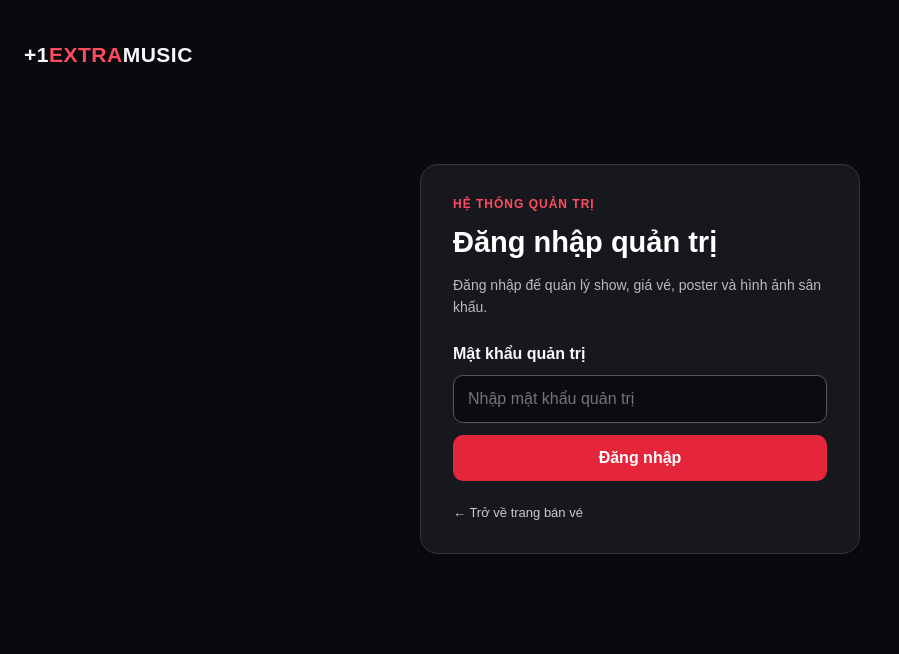
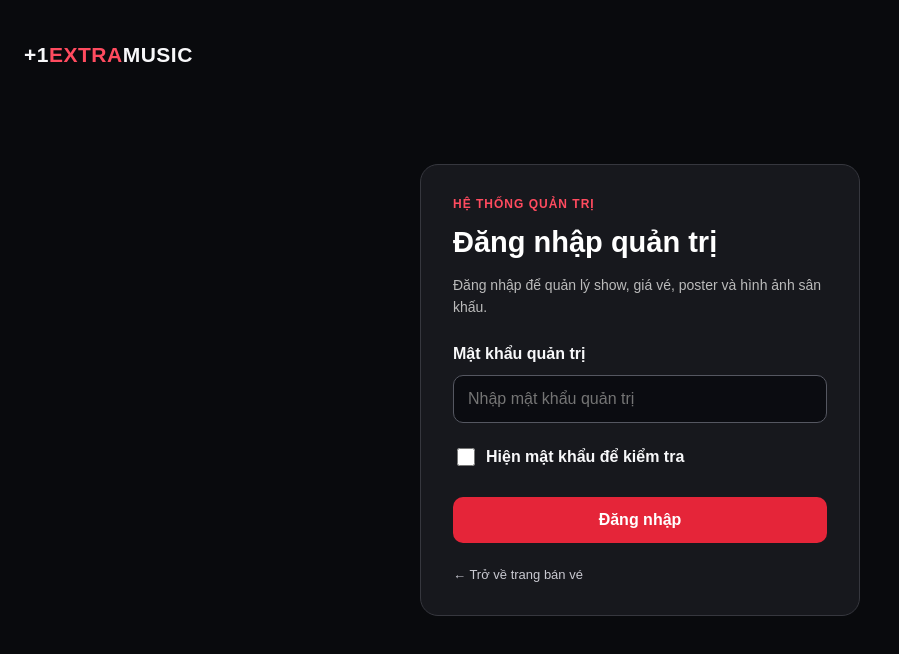
Before and after one commit to bm10dojerry-bot/extra-music-ticket, a Next.js app: page /admin in a window 1280 px wide. Shown: the top 654 px of the page, without its empty margins (0-899 px from the left). Built offline with nearby package versions, Linux system fonts and the light colour scheme; no server answers.

Commit message:
Add show/hide password toggle to login form

```diff
--- a/app/admin/login-form.tsx
+++ b/app/admin/login-form.tsx
@@ -1,6 +1,6 @@
 "use client";
 import {useState} from "react";
-export default function AdminLogin(){const [password,setPassword]=useState("");const [error,setError]=useState("");const [busy,setBusy]=useState(false);
+export default function AdminLogin(){const [password,setPassword]=useState("");const [showPassword,setShowPassword]=useState(false);const [error,setError]=useState("");const [busy,setBusy]=useState(false);
  async function login(e:React.FormEvent){e.preventDefault();setBusy(true);setError("");try{const r=await fetch("/api/admin/login",{method:"POST",headers:{"Content-Type":"application/json"},body:JSON.stringify({password})});const d=await r.json();if(!r.ok)throw Error(d.error||"Đăng nhập thất bại");window.location.assign("/admin")}catch(e){setError(e instanceof Error?e.message:"Không thể đăng nhập")}finally{setBusy(false)}}
- return <main className="admin-login-shell"><a href="/" className="logo">+1 <span>EXTRA</span> MUSIC</a><section className="admin-login-card"><div className="eyebrow">HỆ THỐNG QUẢN TRỊ</div><h1>Đăng nhập quản trị</h1><p>Đăng nhập để quản lý show, giá vé, poster và hình ảnh sân khấu.</p><form onSubmit={login}><label htmlFor="admin-password">Mật khẩu quản trị</label><input id="admin-password" type="password" autoComplete="current-password" required value={password} onChange={e=>setPassword(e.target.value)} placeholder="Nhập mật khẩu quản trị"/><button disabled={busy} type="submit">{busy?"Đang xác thực...":"Đăng nhập"}</button></form>{error&&<p role="alert" className="admin-login-error">{error}</p>}<a href="/">← Trở về trang bán vé</a></section></main>
+ return <main className="admin-login-shell"><a href="/" className="logo">+1 <span>EXTRA</span> MUSIC</a><section className="admin-login-card"><div className="eyebrow">HỆ THỐNG QUẢN TRỊ</div><h1>Đăng nhập quản trị</h1><p>Đăng nhập để quản lý show, giá vé, poster và hình ảnh sân khấu.</p><form onSubmit={login}><label htmlFor="admin-password">Mật khẩu quản trị</label><input id="admin-password" type={showPassword?"text":"password"} autoComplete="current-password" required value={password} onChange={e=>setPassword(e.target.value)} placeholder="Nhập mật khẩu quản trị"/><label style={{display:"flex",alignItems:"center",gap:8,margin:"10px 0 16px",cursor:"pointer"}}><input type="checkbox" checked={showPassword} onChange={e=>setShowPassword(e.target.checked)} style={{width:18,height:18}}/> Hiện mật khẩu để kiểm tra</label><button disabled={busy} type="submit">{busy?"Đang xác thực...":"Đăng nhập"}</button></form>{error&&<p role="alert" className="admin-login-error">{error}</p>}<a href="/">← Trở về trang bán vé</a></section></main>
 }
```
